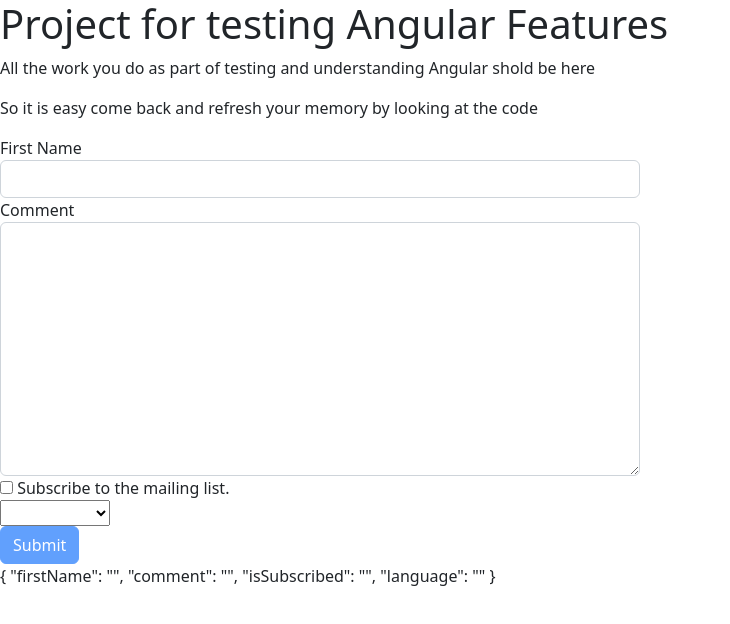
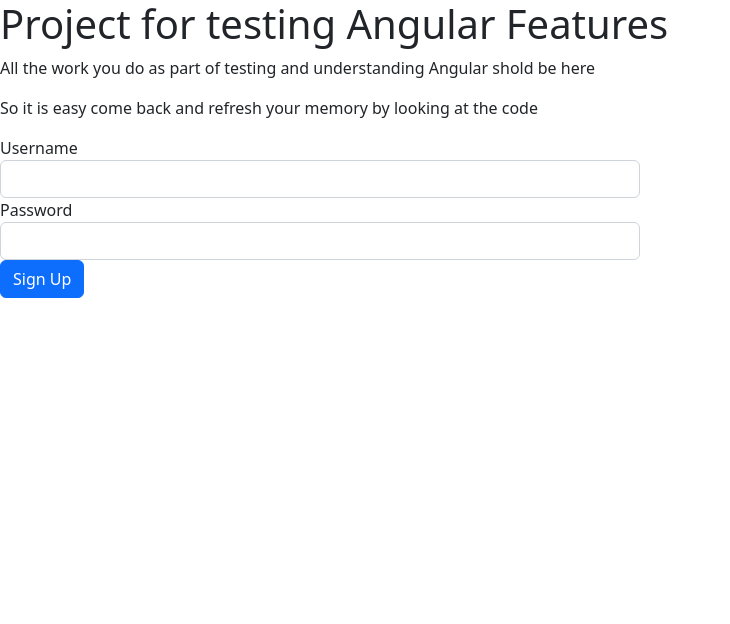
Before and after one commit to Krishan-Dharmasiri/angular_features_test, an Angular app: page / in a window 1280 px wide. Shown: the top 624 px of the page, without its empty margins (0-730 px from the left). Built offline with nearby package versions, Linux system fonts and the light colour scheme.

Commit message:
testing reactive forms

```diff
--- a/src/app/app.component.html
+++ b/src/app/app.component.html
@@ -4,6 +4,6 @@
 
 
 
-<contact-form></contact-form>
+<signup-form></signup-form>
 
 <router-outlet></router-outlet>
--- a/src/app/components/contact-form/contact-form.component.html
+++ b/src/app/components/contact-form/contact-form.component.html
@@ -22,6 +22,12 @@
                 <option *ngFor="let l of languages" [value]="l.id">{{l.name}}</option>
             </select>
         </div>
+        <div *ngFor="let e of editors" class="radio">
+            <label>
+                <input ngModel type="radio" name="codeEditor" [value]="e.id">
+                {{e.name}}
+            </label>
+        </div>
         <button [disabled]="!contactForm.valid" (click)="onSubmit()" class="btn btn-primary">Submit</button>
         <p>
             {{contactForm.value | json}}
--- a/src/app/components/contact-form/contact-form.component.ts
+++ b/src/app/components/contact-form/contact-form.component.ts
@@ -16,6 +16,12 @@ export class ContactFormComponent {
     {id:4, name : 'Python'}
   ]
 
+  editors = [
+    {id : 1, name : 'VS Code'},
+    {id : 2, name : 'VS 2022'},
+    {id : 3, name : 'Jet Brains'}
+  ]
+
   onSubmit(){
     console.log(this.myContact);
   }
--- /dev/null
+++ b/src/app/components/signup-form/signup-form.component.html
@@ -0,0 +1,13 @@
+<div class="col-md-6">
+    <form [formGroup]="signupForm">
+        <div class="form-group">
+            <label for="username">Username</label>
+            <input formControlName="username" type="text" name="username" id="username" class="form-control">
+        </div>
+        <div class="form-group">
+            <label for="password">Password</label>
+            <input formControlName="password" type="text" name="password" id="password" class="form-control">
+        </div>
+        <button class="btn btn-primary" type="submit">Sign Up</button>
+    </form>
+</div>
--- /dev/null
+++ b/src/app/components/signup-form/signup-form.component.ts
@@ -0,0 +1,15 @@
+import { Component } from '@angular/core';
+import { FormGroup, FormControl } from '@angular/forms';
+
+@Component({
+  selector: 'signup-form',
+  templateUrl: './signup-form.component.html',
+  styleUrls: ['./signup-form.component.scss']
+})
+export class SignupFormComponent {
+  signupForm = new FormGroup({
+    username : new FormControl(),
+    password : new FormControl()
+  })
+
+}
```
Also changed, not shown: src/app/app.module.ts (+5 -2 lines), src/app/components/signup-form/signup-form.component.scss (added), 1 other file (tests, documents, lock files or other folders).
